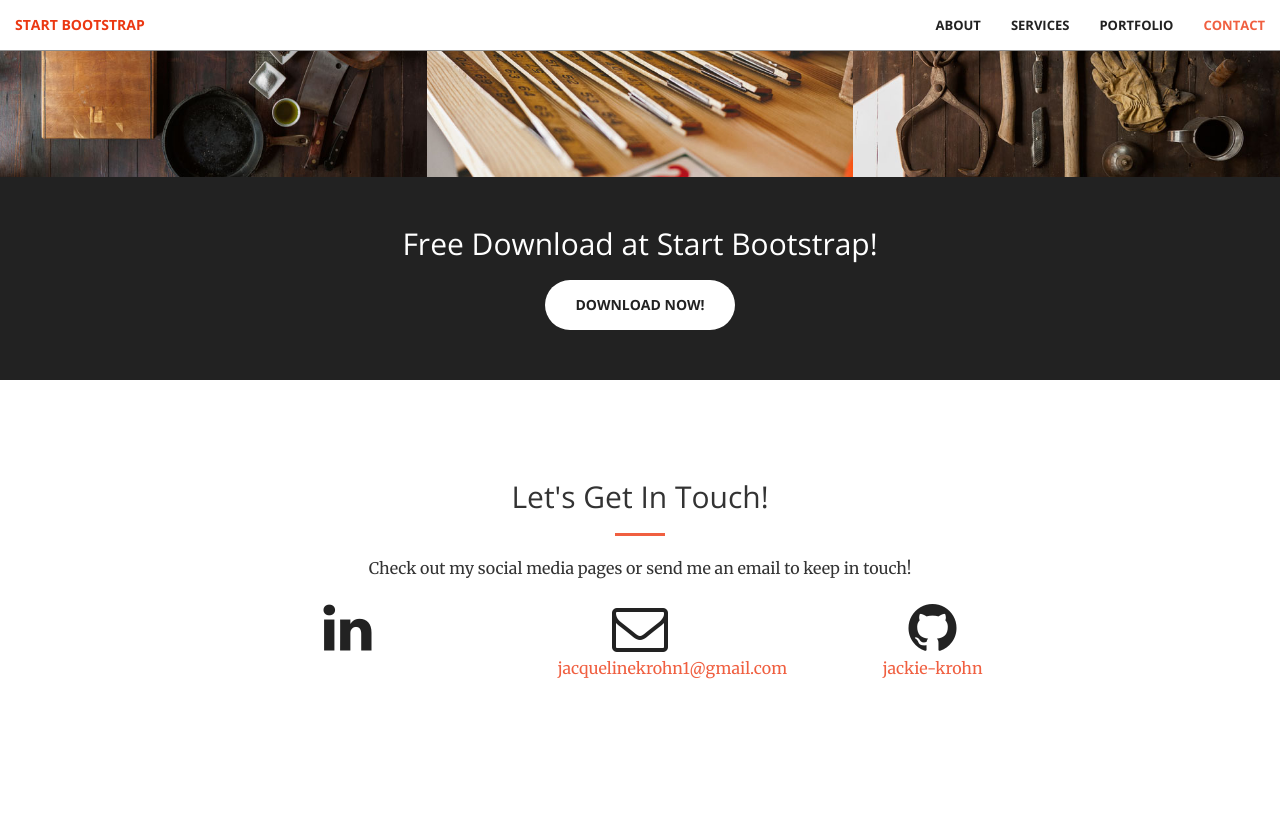
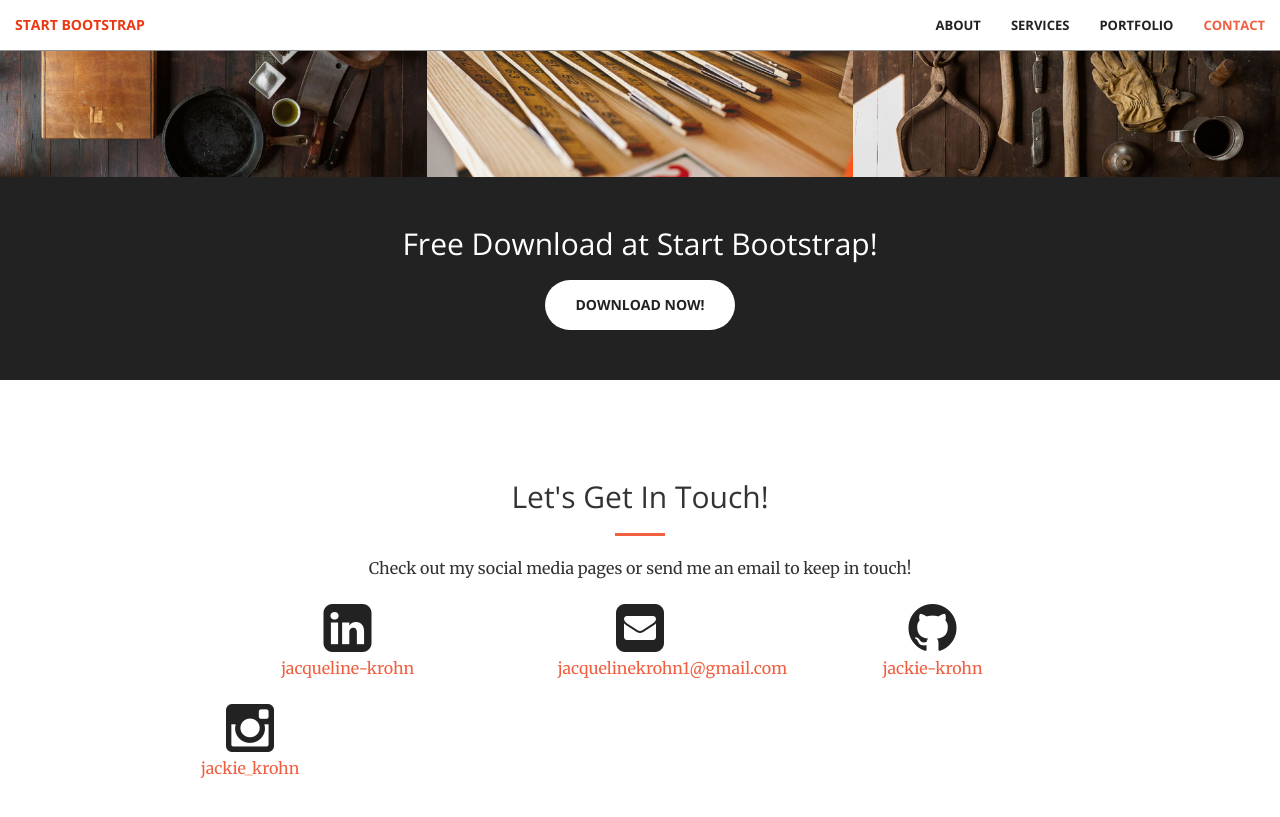
Before and after one commit to jackie-krohn/jackie-krohn.github.io, a Jekyll site: the page built from index.html, in a window 1280 px wide and 900 px high, scrolled down 2057 px. Shown: the top 817 px of the window. Built offline with Jekyll 4.4.1, drawn with Linux system fonts in a browser that asks for light colours.

Commit message:
contact update

```diff
--- a/_config.yml
+++ b/_config.yml
@@ -8,6 +8,7 @@
 twitter_username:
 github_username: jackie-krohn
 linkedin_username: jacqueline-krohn
+instagram_username: jackie_krohn
 
 
 # Build settings
--- a/_includes/contact.html
+++ b/_includes/contact.html
@@ -8,13 +8,13 @@
             </div>
         <div class="col-lg-2 col-lg-offset-2 text-center">
             <a href="https://www.linkedin.com/in/{{ site.linkedin_username }}">
-                <i class="fa fa-linkedin fa-3x wow bounceIn" data-wow-delay=".1s"></i>
-                <p>{{ site.twitter_username }}</p>
+                <i class="fa fa-linkedin-square fa-3x wow bounceIn" data-wow-delay=".1s"></i>
+                <p>{{ site.linkedin_username }}</p>
             </a>
         </div>
         <div class="col-lg-2 col-lg-offset-1 text-center">
             <a href="mailto:{{ site.email }}">
-            <i class="fa fa-envelope-o fa-3x wow bounceIn" data-wow-delay=".1s"></i>
+            <i class="fa fa-envelope-square fa-3x wow bounceIn" data-wow-delay=".1s"></i>
                 <p>{{ site.email }}</p>
             </a>
         </div>
@@ -24,6 +24,12 @@
                 <p>{{ site.github_username }}</p>
             </a>
         </div>
+        <div class="col-lg-2 col-lg-offset-1 text-center">
+            <a href="https://instagram.com/{{ site.instagram_username }}">
+            <i class="fa fa-instagram fa-3x wow bounceIn" data-wow-delay=".1s"></i>
+                <p>{{ site.instagram_username }}</p>
+            </a>
+        </div>
 
     </div>
 </section>
```
